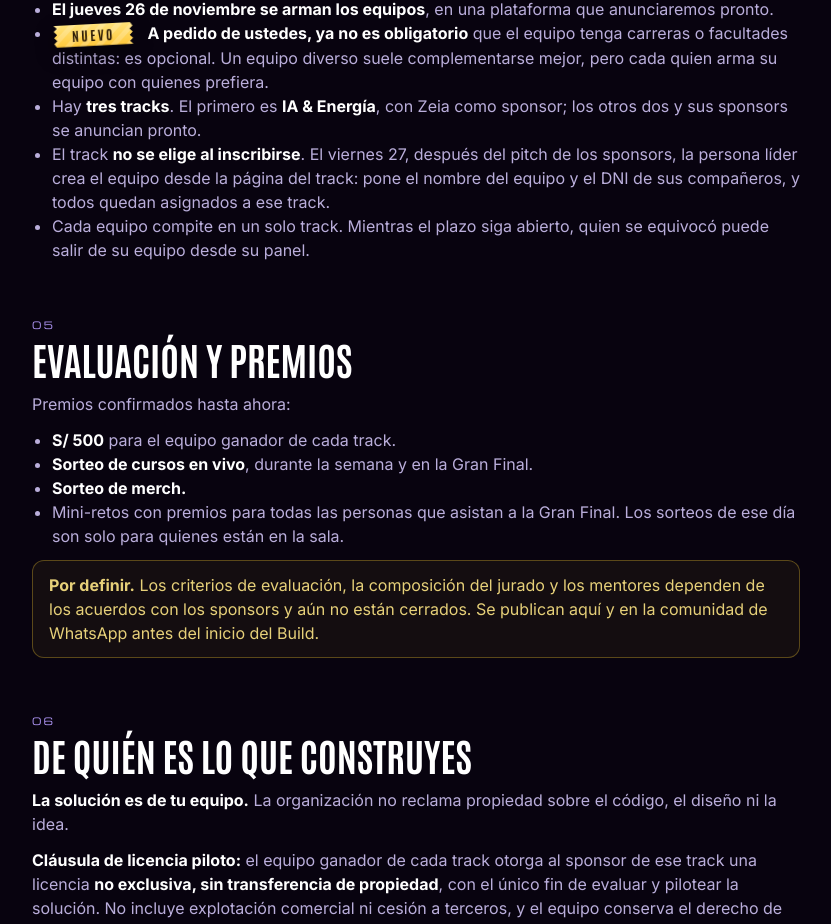
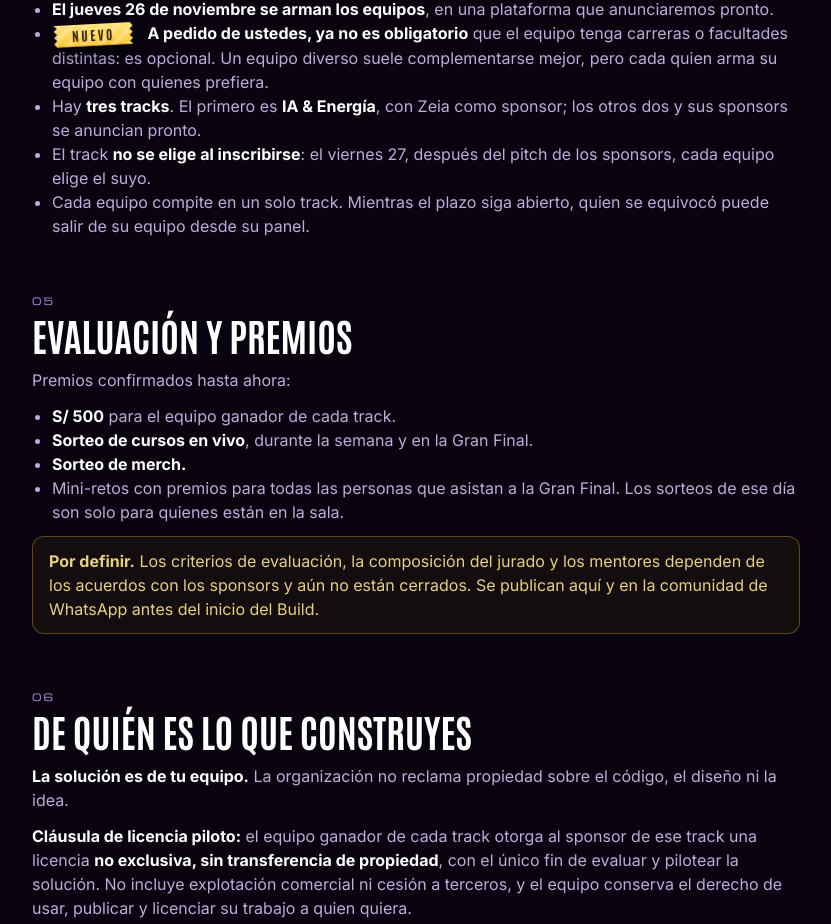
Before and after one commit to IEEE-CIS-UNI/Hack-CIS, a Next.js app: page /bases in a window 1280 px wide. Shown: the part 1959-2883 px from the top of the page, without its empty margins (224-1055 px from the left). Built offline with nearby package versions, Linux system fonts and the light colour scheme; no server answers.

Commit message:
Bases: se quita la explicación de que el líder crea el equipo el viernes (confusa)

```diff
--- a/src/app/bases/page.tsx
+++ b/src/app/bases/page.tsx
@@ -162,9 +162,8 @@ export default function BasesPage() {
               </li>
               <li>Hay <B>tres tracks</B>. El primero es <B>IA &amp; Energía</B>, con Zeia como sponsor; los otros dos y sus sponsors se anuncian pronto.</li>
               <li>
-                El track <B>no se elige al inscribirse</B>. El viernes 27, después del pitch de los sponsors, la
-                persona líder crea el equipo desde la página del track: pone el nombre del equipo y el DNI de
-                sus compañeros, y todos quedan asignados a ese track.
+                El track <B>no se elige al inscribirse</B>: el viernes 27, después del pitch de los sponsors, cada
+                equipo elige el suyo.
               </li>
               <li>
                 Cada equipo compite en un solo track. Mientras el plazo siga abierto, quien se equivocó puede
```
